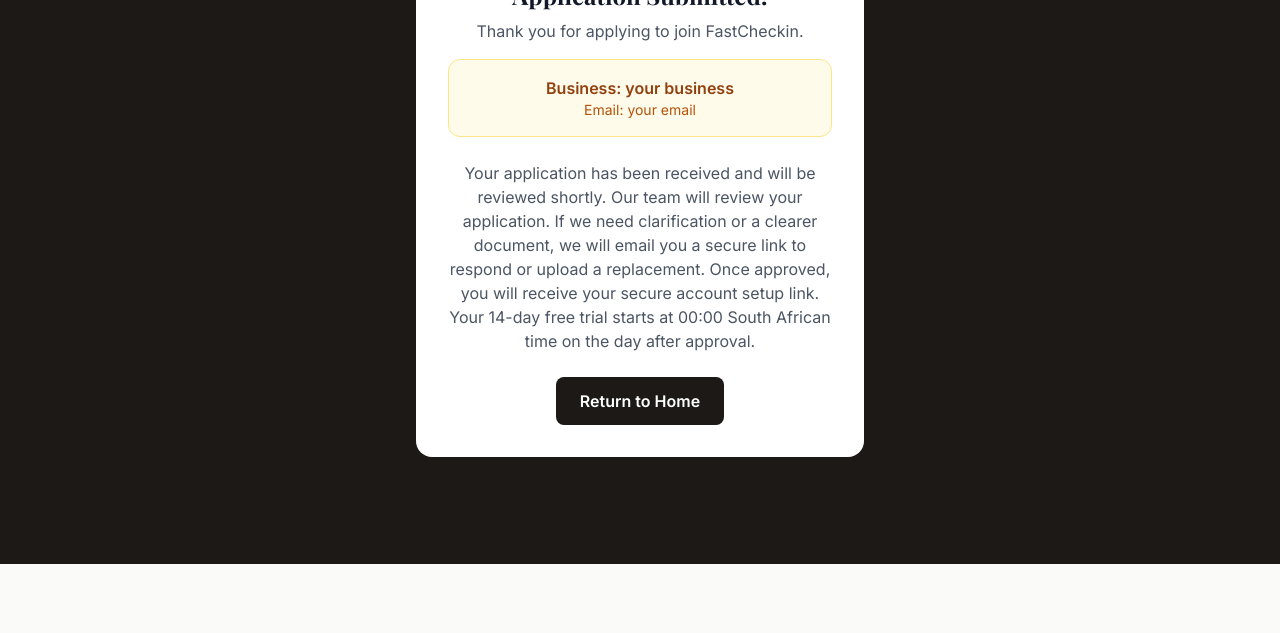
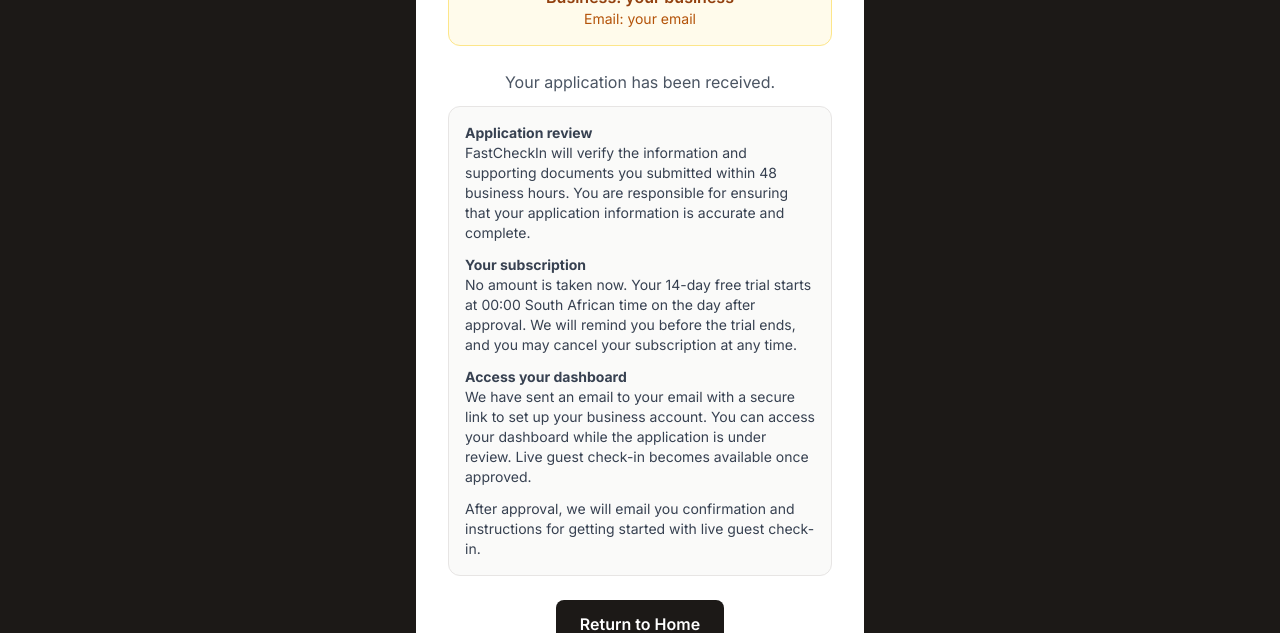
Before and after one commit to TerraFit/Best-Check-In, a React (Vite) app: page /registration-pending in a window 1280 px wide. Shown: the part 236-869 px from the top of the page. Before the commit the page ends 800 px from the top, so only its background shows below. Built offline with nearby package versions, Linux system fonts and the light colour scheme; no server answers; what @grammarly/editor-sdk would draw is missing.

Commit message:
Clarify application review, subscription and dashboard setup confirmation

```diff
--- a/src/pages/RegistrationPending.tsx
+++ b/src/pages/RegistrationPending.tsx
@@ -18,11 +18,15 @@ export default function RegistrationPending() {
           <p className="text-amber-800 font-semibold">Business: {businessName}</p>
           <p className="text-sm text-amber-700">Email: {email}</p>
         </div>
-        <p className="text-gray-600 mb-6">
-          {cardValidated ? 'Your card has been validated successfully. No payment has been taken.' : 'Your application has been received and will be reviewed shortly.'}
-          {' '}Our team will review your application. If we need clarification or a clearer document, we will email you a secure link to respond or upload a replacement.
-          {' '}Once approved, you will receive your secure account setup link. Your 14-day free trial starts at 00:00 South African time on the day after approval.
+        <p className="text-gray-600 mb-3">
+          {cardValidated ? 'Your card has been validated successfully. No amount has been debited.' : 'Your application has been received.'}
         </p>
+        <div className="text-left rounded-xl bg-stone-50 border border-stone-200 p-4 mb-6 text-sm text-gray-700 space-y-3">
+          <p><strong>Application review</strong><br />FastCheckIn will verify the information and supporting documents you submitted within 48 business hours. You are responsible for ensuring that your application information is accurate and complete.</p>
+          <p><strong>Your subscription</strong><br />No amount is taken now. Your 14-day free trial starts at 00:00 South African time on the day after approval. We will remind you before the trial ends, and you may cancel your subscription at any time.</p>
+          <p><strong>Access your dashboard</strong><br />We have sent an email to {email} with a secure link to set up your business account. You can access your dashboard while the application is under review. Live guest check-in becomes available once approved.</p>
+          <p>After approval, we will email you confirmation and instructions for getting started with live guest check-in.</p>
+        </div>
         <Link
           to="/"
           className="inline-block bg-stone-900 text-white px-6 py-3 rounded-lg font-semibold hover:bg-stone-800 transition-colors"
```
